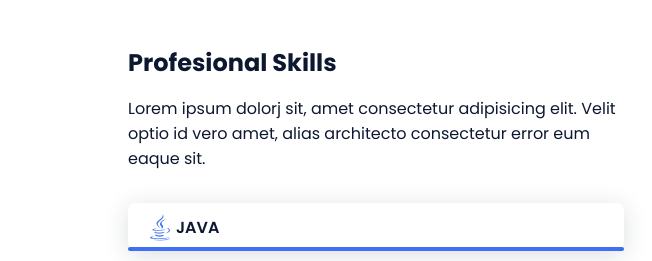
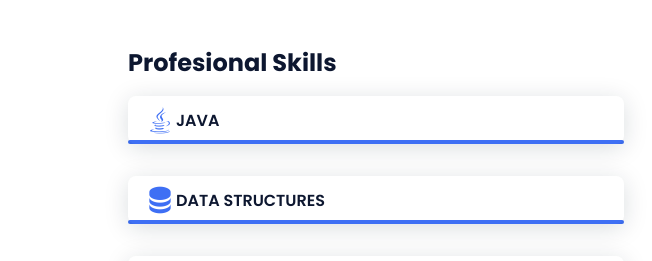
Before and after one commit to sakshi4780/port, a plain HTML site: page index.html in a window 1280 px wide. Shown: the part 1308-1569 px from the top of the page, 0-652 px from the left. Drawn offline with nearby package versions, Linux system fonts and the light colour scheme; a script that the page names is missing.

Commit message:
Update index.html

```diff
--- a/index.html
+++ b/index.html
@@ -83,9 +83,7 @@
 
                 <div class="skills__container bd-grid">
                     <div>
-                        <h2 class="skills__subtitle">Profesional Skills</h2>
-                        <p class="skills__text">Lorem ipsum dolorj sit, amet consectetur adipisicing elit. Velit optio id vero amet, alias architecto consectetur error eum eaque sit.</p>
-                        <div class="skills__data">
+                        <h2 class="skills__subtitle">Profesional Skills</h2> <div class="skills__data">
                             <div class="skills__names">
                                 <i class='bx bxl-java'></i>
 
```
